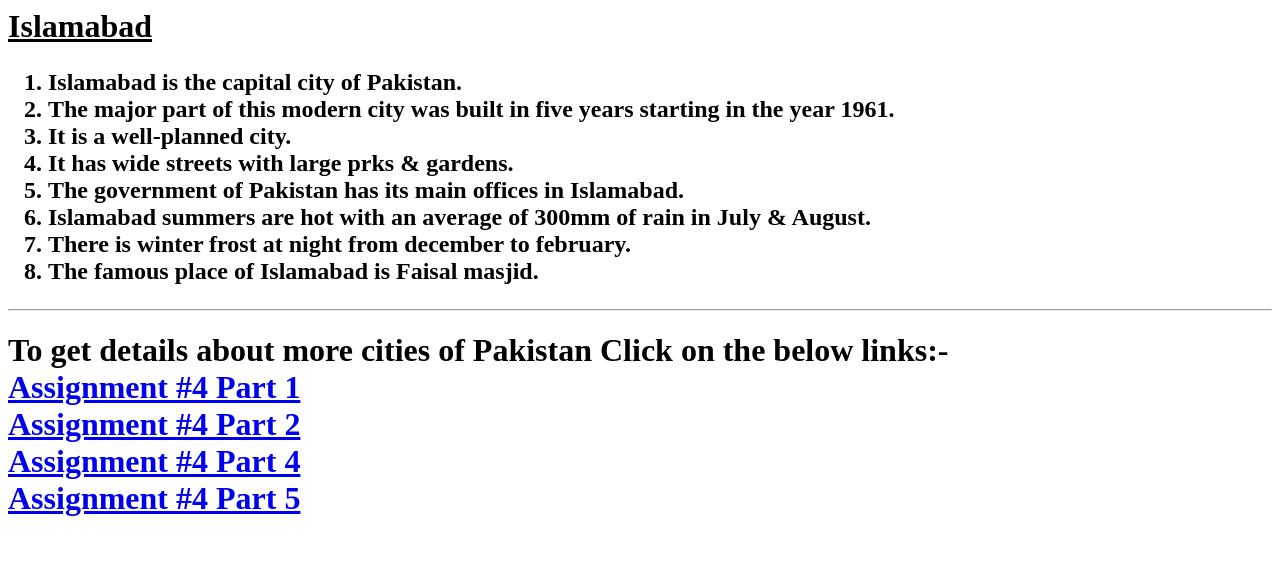
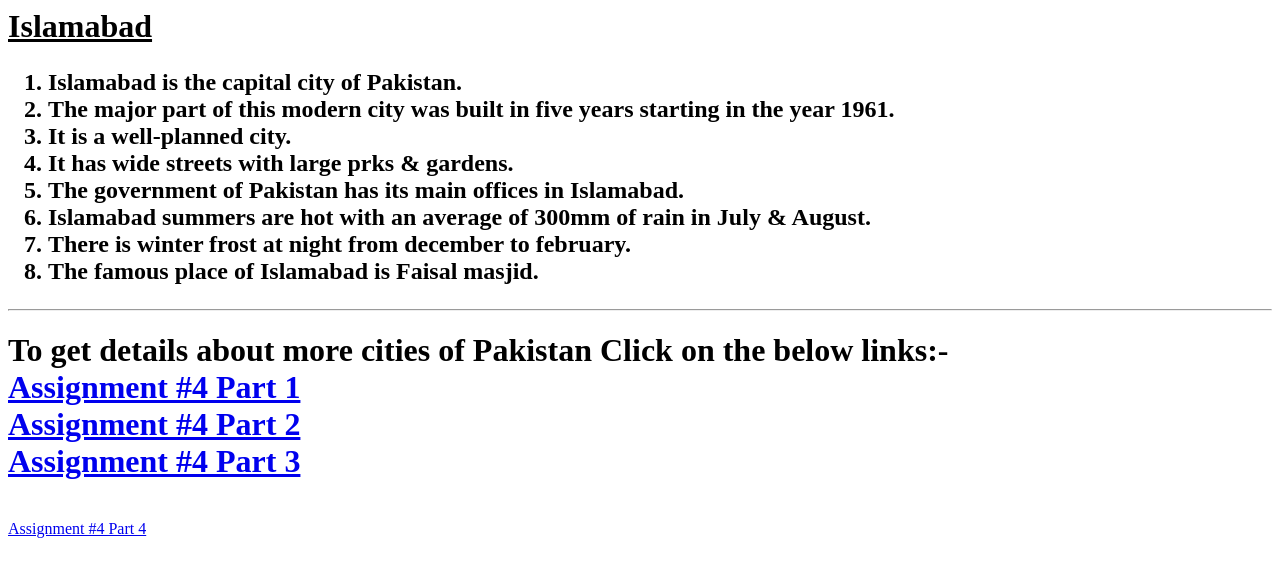
Before and after one commit to MShayanM/Assignment-5, a plain HTML site: page 5.html in a window 1280 px wide. Drawn offline with Linux system fonts and the light colour scheme.

Commit message:
Task Done

```diff
--- a/5.html
+++ b/5.html
@@ -24,9 +24,11 @@
 <br>
 <a href="2.html">Assignment #4 Part 2</a>
 <br>
-<a href="4.html">Assignment #4 Part 4</a>
+<a href="3.html">Assignment #4 Part 3</a></h1>
 <br>
-<a href="5.html">Assignment #4 Part 5</a></h1>
+    <a href="4.html">Assignment #4 Part 4</a>
+
+
 
 </body>
 </html>
```
